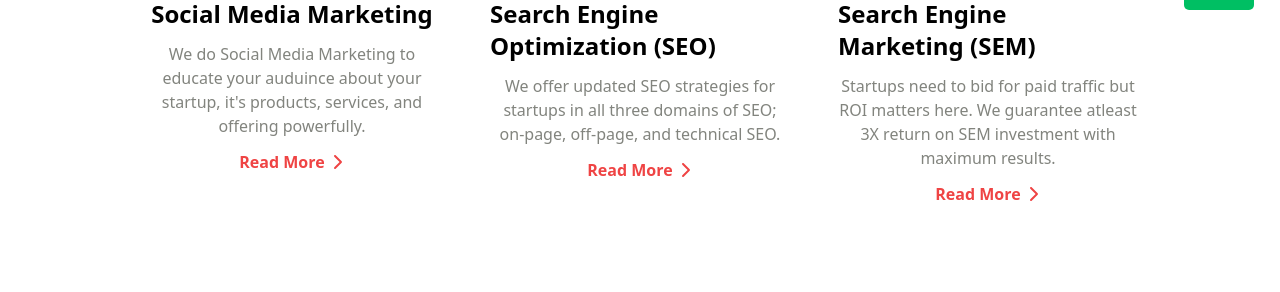
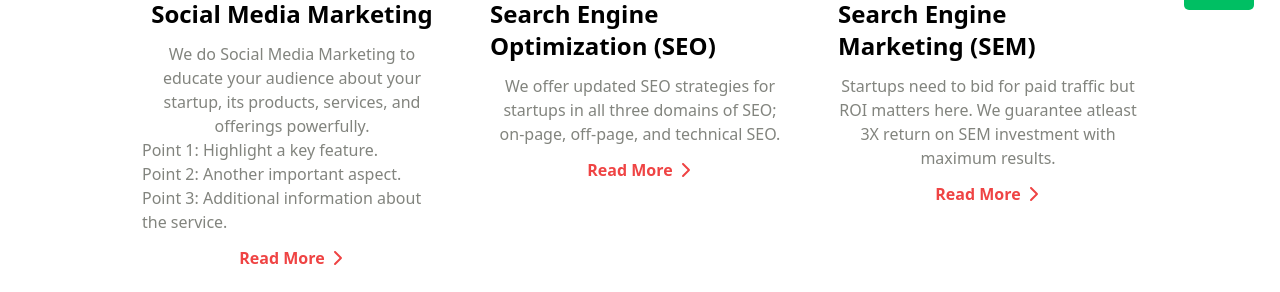
Before and after one commit to mhmAdmin1122/startupMAXIM, a Next.js app: page / in a window 1280 px wide. Shown: the part 766-1058 px from the top of the page. Built offline with nearby package versions, Linux system fonts and the light colour scheme; grey boxes are pictures that could not be loaded.

Commit message:
Description update with numbered list

```diff
--- a/pages/Components/H/HomeSection.tsx
+++ b/pages/Components/H/HomeSection.tsx
@@ -76,7 +76,19 @@ const HomeSection = () => {
           imageUrl={card1}
           altText="first card"
           title="Social Media Marketing"
-          desc="We do Social Media Marketing to educate your auduince about your startup, it's products, services, and offering powerfully."
+          desc={
+            <>
+              <p>
+                We do Social Media Marketing to educate your audience about your startup,
+                its products, services, and offerings powerfully.
+              </p>
+              <ul className="text-left">
+                <li>Point 1: Highlight a key feature.</li>
+                <li>Point 2: Another important aspect.</li>
+                <li>Point 3: Additional information about the service.</li>
+              </ul>
+            </>
+          }
           linkurl="/"
         />
         <ServiceCard
```
